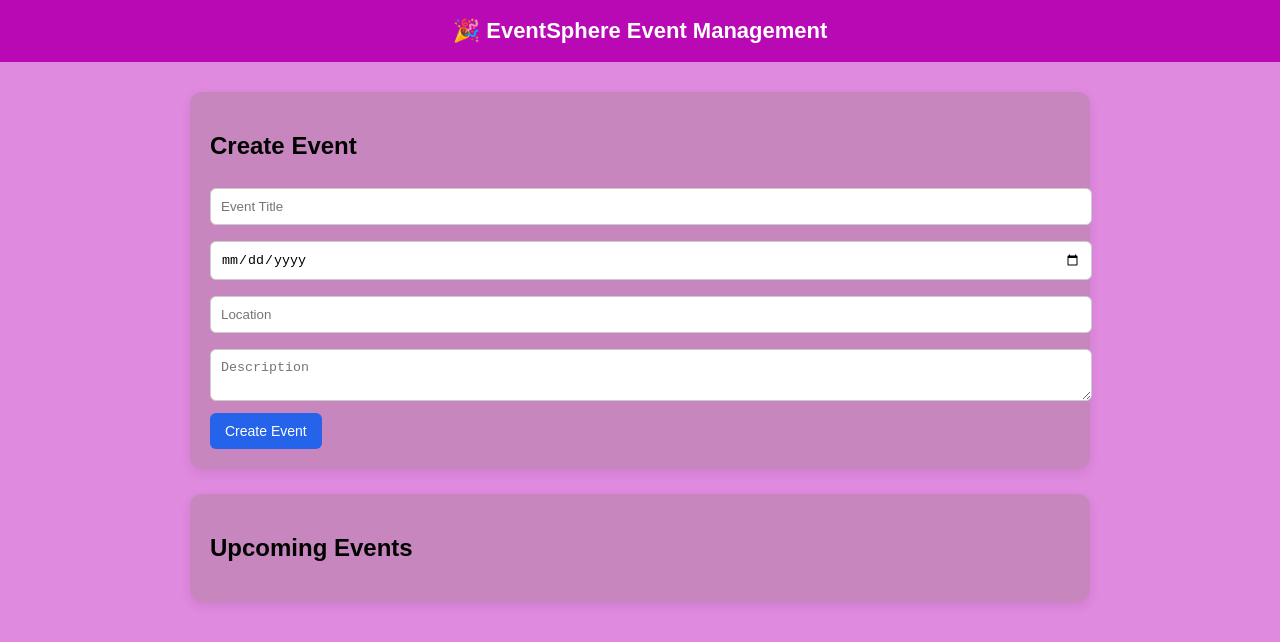
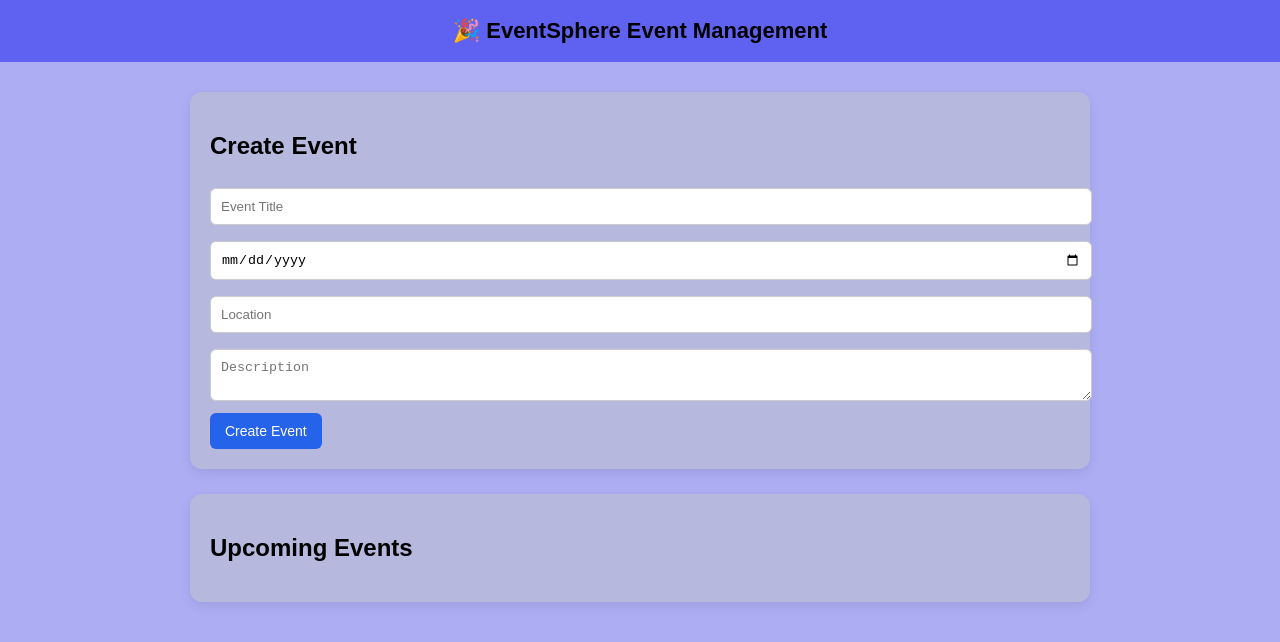
Before and after one commit to ramya0511/EventSphere, a plain HTML site: page frontend/index.html in a window 1280 px wide. Drawn offline with Linux system fonts and the light colour scheme; no server answers.

Commit message:
UI/UX changes

```diff
--- a/frontend/index.html
+++ b/frontend/index.html
@@ -10,13 +10,13 @@
 
 body{
 font-family:Arial, Helvetica, sans-serif;
-background:#df89df;
+background:#acadf3;
 margin:0;
 }
 
 .navbar{
-background:#b809b5;
-color:white;
+background:#5f62f0;
+color:black;
 padding:18px;
 font-size:22px;
 text-align:center;
@@ -30,7 +30,7 @@ padding:30px;
 }
 
 .section{
-background:rgb(199, 135, 190);
+background:#b7b8de;
 padding:20px;
 border-radius:12px;
 box-shadow:0 4px 12px rgba(0,0,0,0.08);
```
